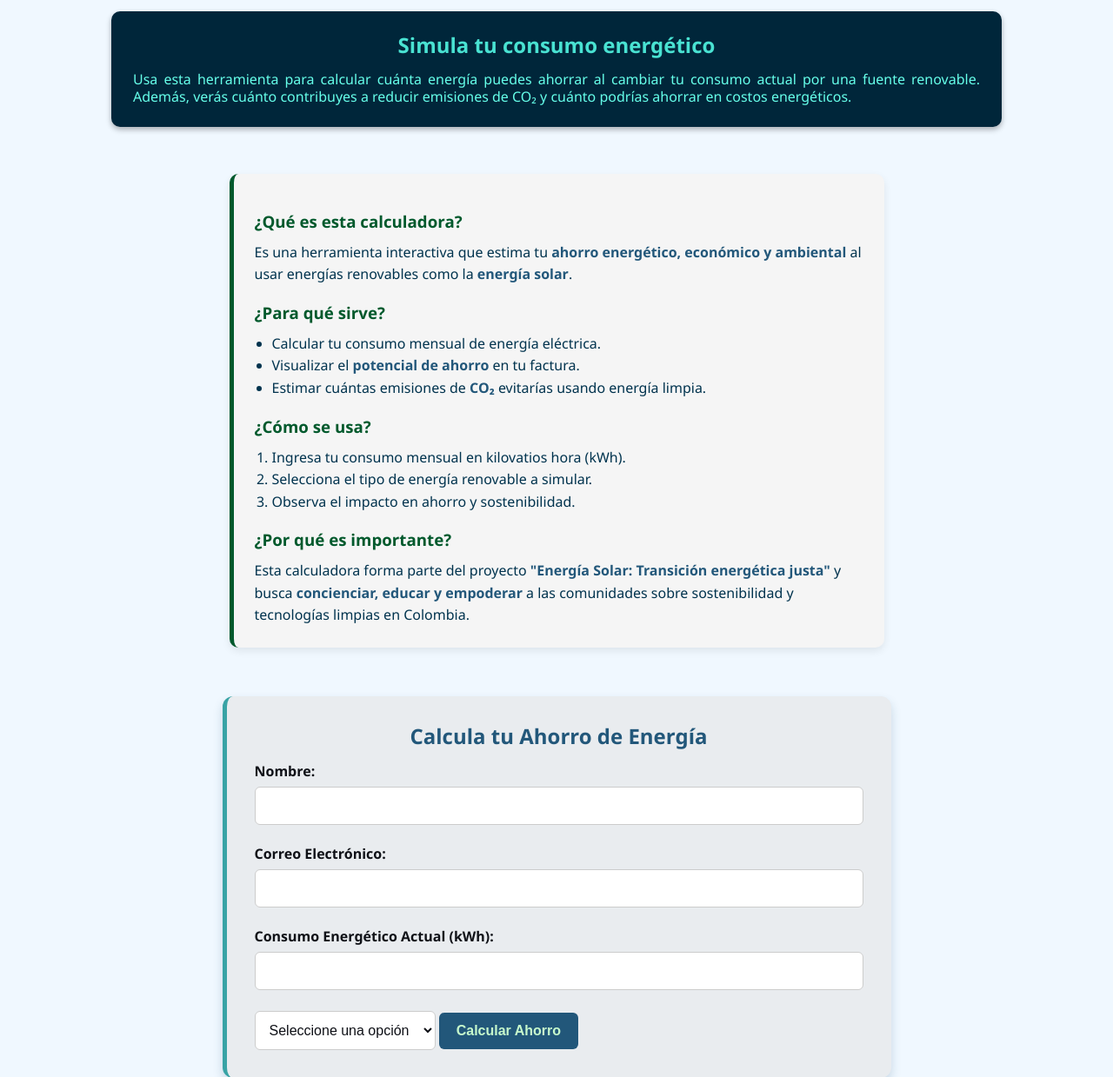
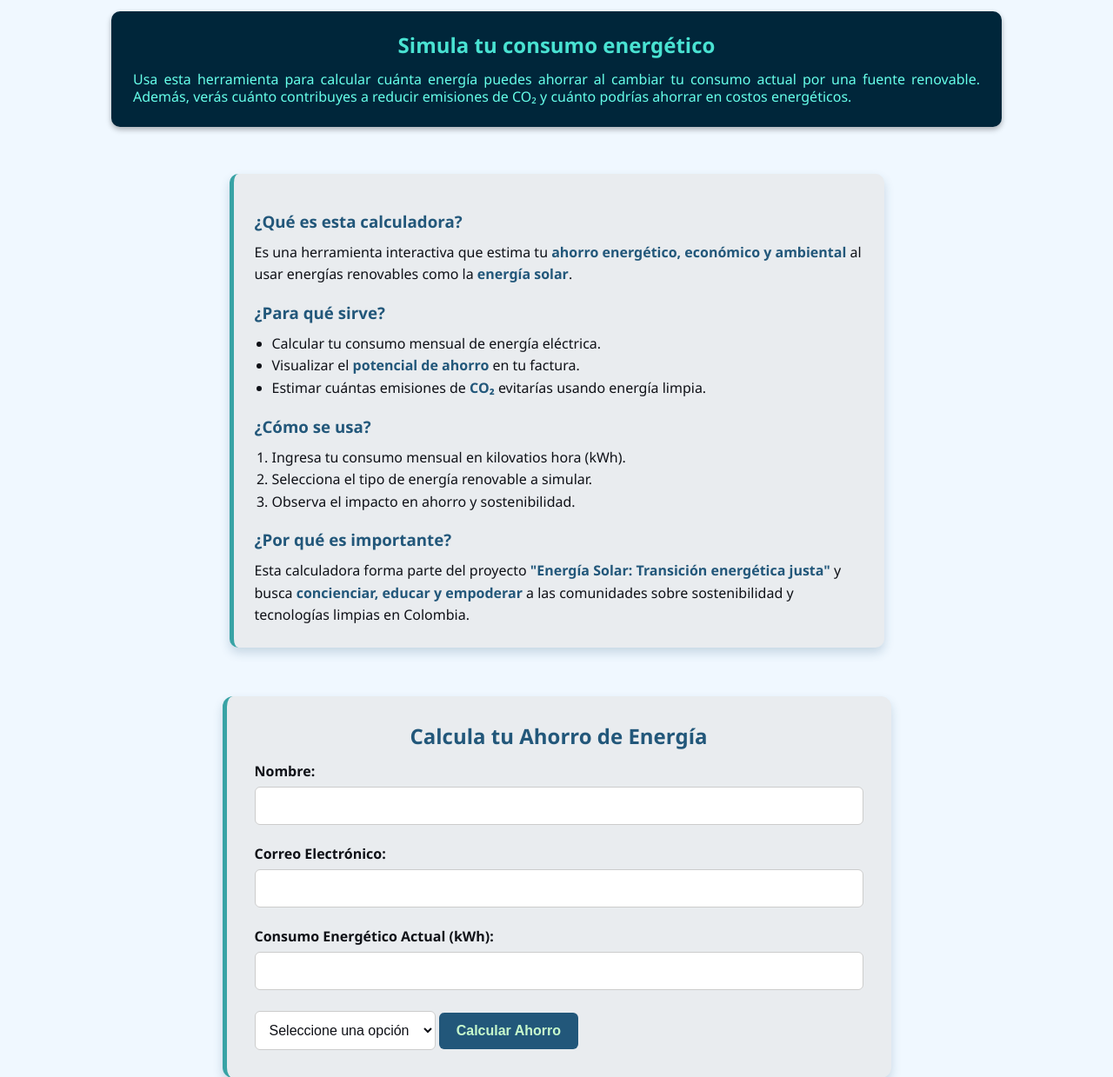
Before and after one commit to rramirea04/Proyecto-Energia-Solar, a Flask app: page /calculadora in a window 1280 px wide. Shown: the part 133-1372 px from the top of the page at 87% size. Run offline with Flask 3, Linux system fonts and the light colour scheme.

Commit message:
terminado

```diff
--- a/static/css/style.css
+++ b/static/css/style.css
@@ -400,20 +400,20 @@ h2 {
 }
 
 .calculadora-info {
-  background-color: #f5f5f5;
-  border-left: 5px solid #00592C;
+  background-color: #e9ecef;
+  border-left: 5px solid #38A3A5;
   padding: 1.5rem;
   border-radius: 10px;
-  color: #00334e;
+  color: #0f1117;
   font-size: 1rem;
   line-height: 1.6;
-  box-shadow: 0 4px 10px rgba(0, 0, 0, 0.08);
+  box-shadow: 0 6px 12px rgba(34, 87, 122, 0.2);
   max-width: 700px;
   margin: 0 auto 2rem;
 }
 
 .calculadora-info h3 {
-  color: #00592C;
+  color: #22577A;
   margin-top: 1rem;
   margin-bottom: 0.5rem;
 }
```
